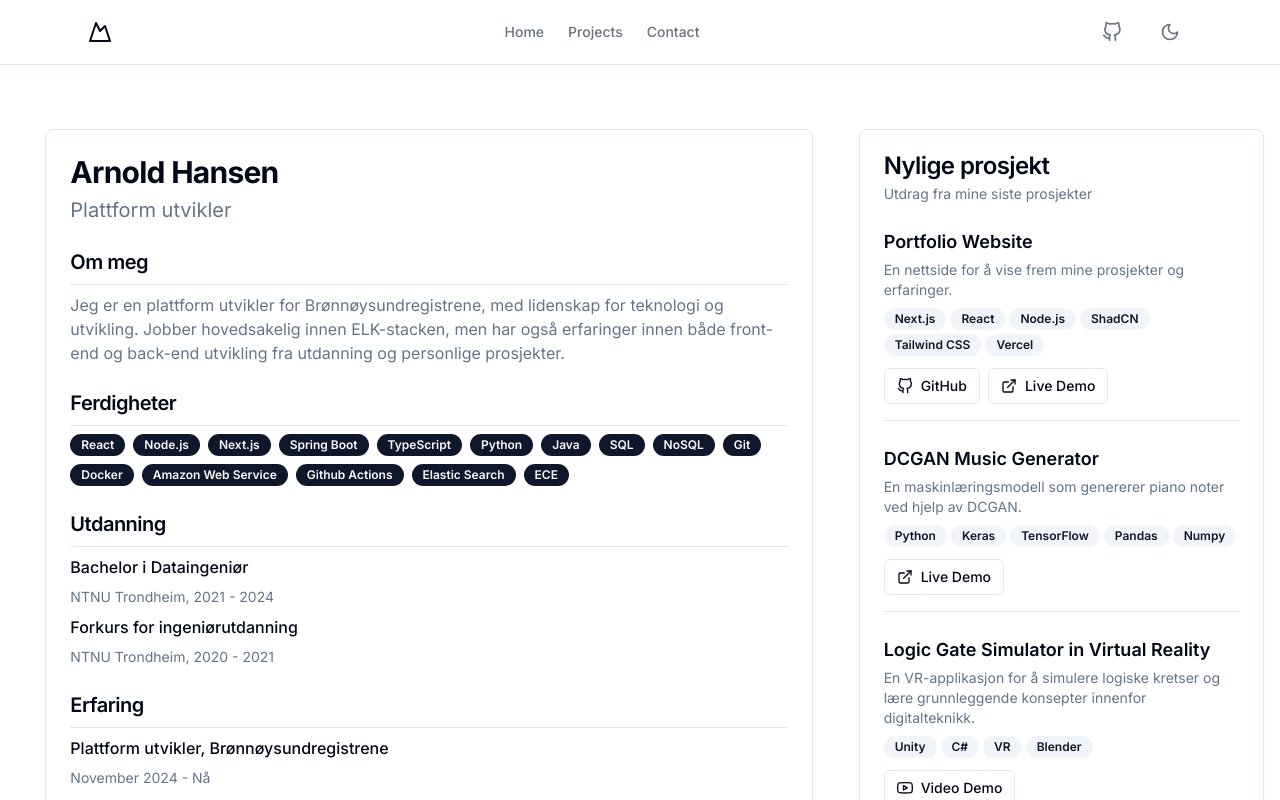
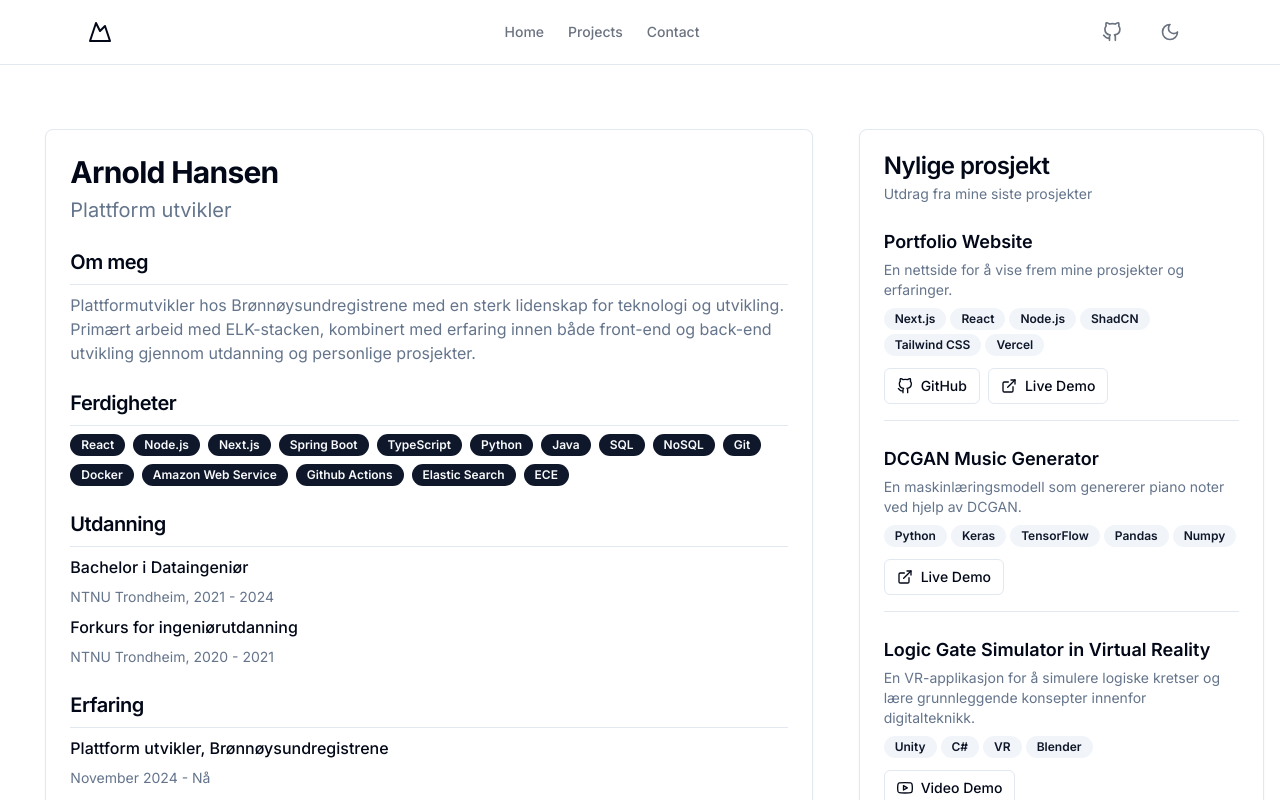
Before and after one commit to arnold01235/arndev, a Next.js app: page / in a window 1280 px wide. Shown: the top 800 px of the page. Built offline with nearby package versions, Linux system fonts and the light colour scheme.

Commit message:
retting av skrivefeil

```diff
--- a/components/home/AboutCard.tsx
+++ b/components/home/AboutCard.tsx
@@ -16,7 +16,7 @@ export default function Component({ className }: ComponentProps) {
         <section>
           <h2 className="text-xl font-semibold mb-2">Om meg</h2>
           <p className="text-muted-foreground">
-          Jeg er en plattform utvikler for Brønnøysundregistrene, med lidenskap for teknologi og utvikling. Jobber hovedsakelig innen ELK-stacken, men har også erfaringer innen både front-end og back-end utvikling fra utdanning og personlige prosjekter.
+          Plattformutvikler hos Brønnøysundregistrene med en sterk lidenskap for teknologi og utvikling. Primært arbeid med ELK-stacken, kombinert med erfaring innen både front-end og back-end utvikling gjennom utdanning og personlige prosjekter.
           </p>
         </section>
         <section>
```
